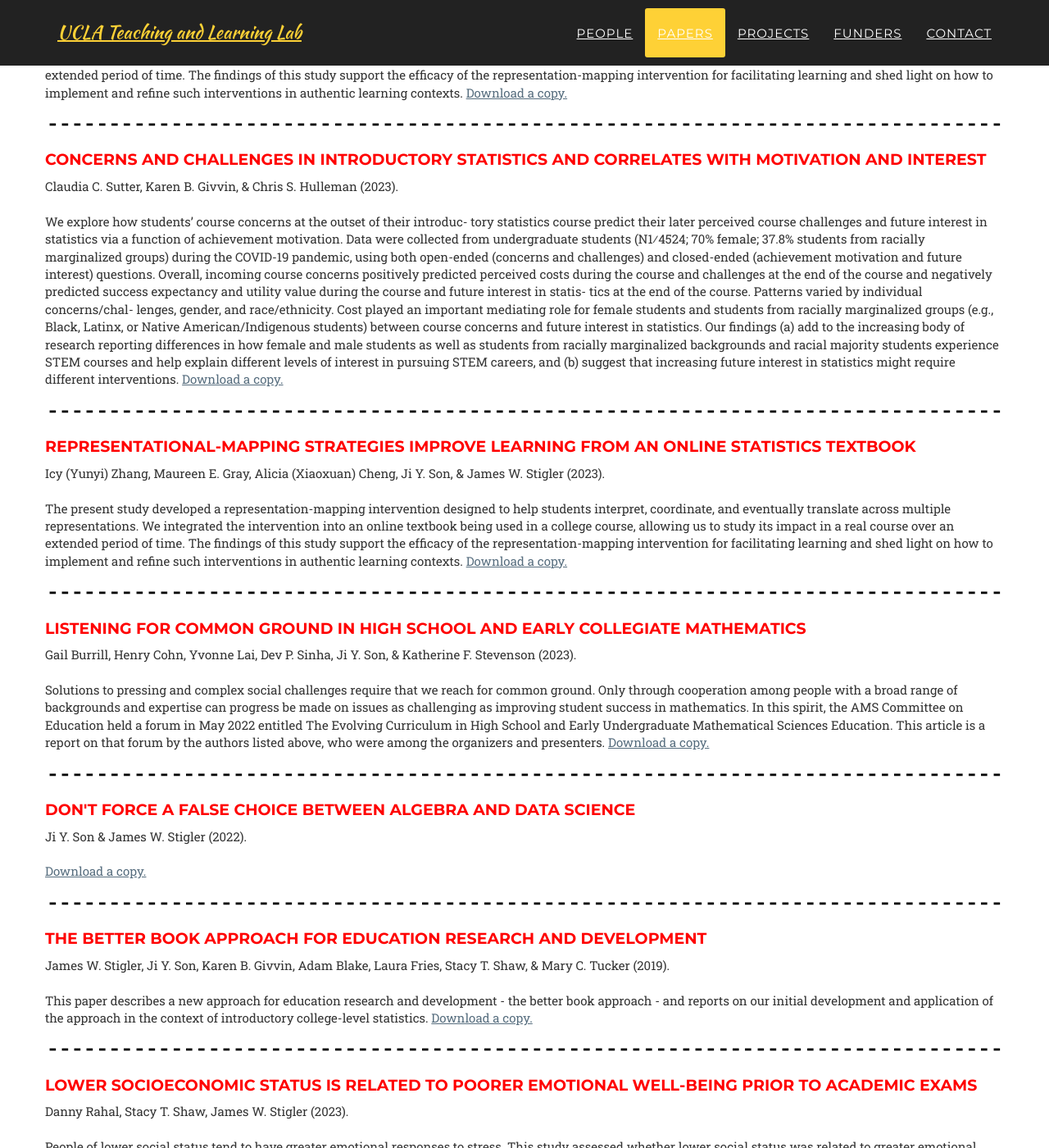
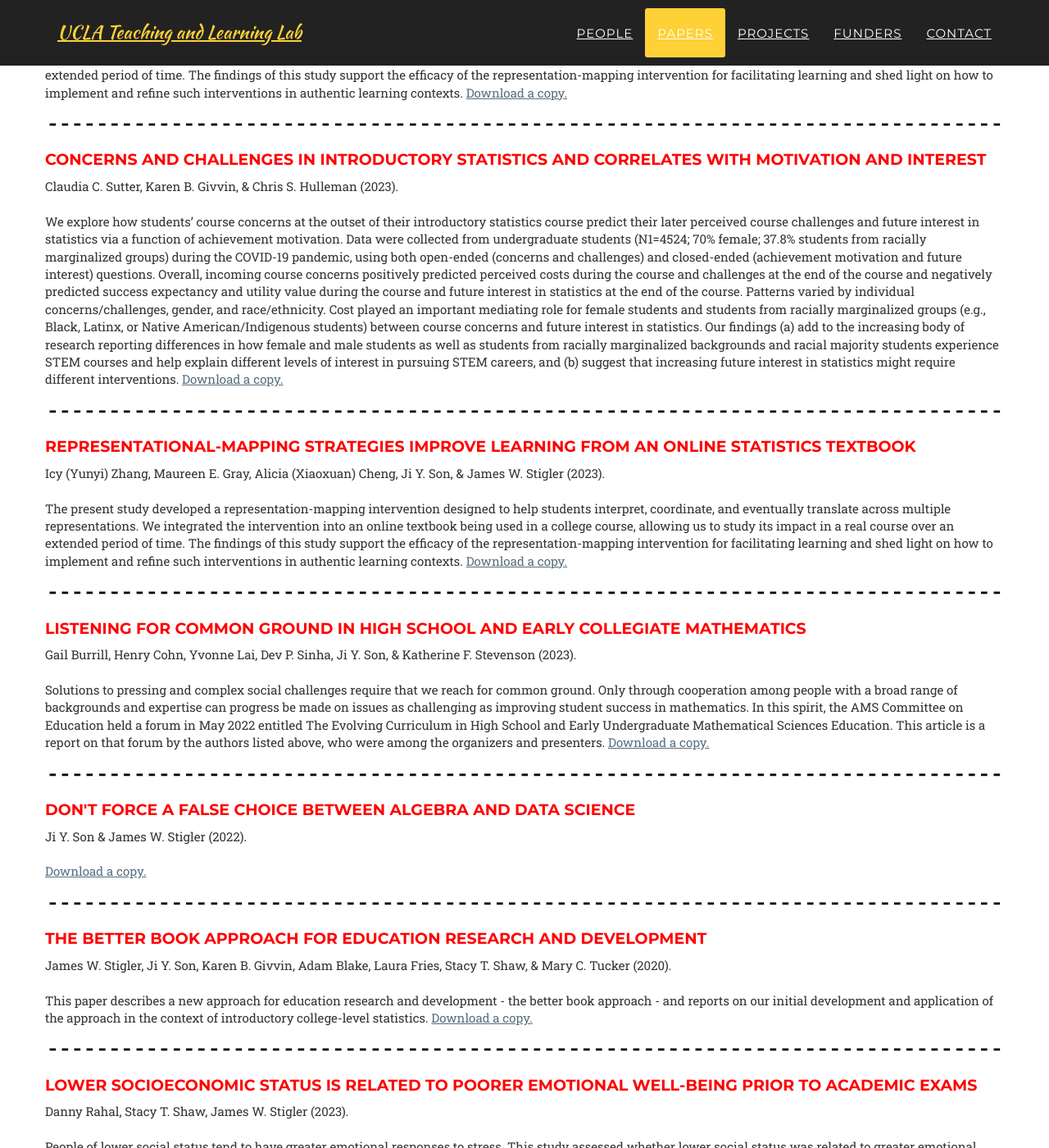
Before and after one commit to UCLATALL/TALL, a Jekyll site: the page built from index.html, in a window 1280 px wide and 1400 px high, scrolled down 5580 px. Shown: the whole window at 82% size. Built offline with Jekyll 4.4.1, drawn with Linux system fonts in a browser that asks for light colours; some web fonts are replaced.

Commit message:
small edits/typo fixes to publications list

```diff
--- a/_config.yml
+++ b/_config.yml
@@ -144,7 +144,7 @@
     authors: Claudia C. Sutter, Karen B. Givvin, & Chris S. Hulleman
     year: 2023
     filename: Sutter, Givvin, Hulleman, 2023.pdf
-    abstract: We explore how students’ course concerns at the outset of their introduc- tory statistics course predict their later perceived course challenges and future interest in statistics via a function of achievement motivation. Data were collected from undergraduate students (N1⁄4524; 70% female; 37.8% students from racially marginalized groups) during the COVID-19 pandemic, using both open-ended (concerns and challenges) and closed-ended (achievement motivation and future interest) questions. Overall, incoming course concerns positively predicted perceived costs during the course and challenges at the end of the course and negatively predicted success expectancy and utility value during the course and future interest in statis- tics at the end of the course. Patterns varied by individual concerns/chal- lenges, gender, and race/ethnicity. Cost played an important mediating role for female students and students from racially marginalized groups (e.g., Black, Latinx, or Native American/Indigenous students) between course concerns and future interest in statistics. Our findings (a) add to the increasing body of research reporting differences in how female and male students as well as students from racially marginalized backgrounds and racial majority students experience STEM courses and help explain different levels of interest in pursuing STEM careers, and (b) suggest that increasing future interest in statistics might require different interventions.
+    abstract: We explore how students’ course concerns at the outset of their introductory statistics course predict their later perceived course challenges and future interest in statistics via a function of achievement motivation. Data were collected from undergraduate students (N1=4524; 70% female; 37.8% students from racially marginalized groups) during the COVID-19 pandemic, using both open-ended (concerns and challenges) and closed-ended (achievement motivation and future interest) questions. Overall, incoming course concerns positively predicted perceived costs during the course and challenges at the end of the course and negatively predicted success expectancy and utility value during the course and future interest in statistics at the end of the course. Patterns varied by individual concerns/challenges, gender, and race/ethnicity. Cost played an important mediating role for female students and students from racially marginalized groups (e.g., Black, Latinx, or Native American/Indigenous students) between course concerns and future interest in statistics. Our findings (a) add to the increasing body of research reporting differences in how female and male students as well as students from racially marginalized backgrounds and racial majority students experience STEM courses and help explain different levels of interest in pursuing STEM careers, and (b) suggest that increasing future interest in statistics might require different interventions.
 
   - name: <span style="color:red">Representational-Mapping Strategies Improve Learning From an Online Statistics Textbook</span>
     authors: Icy (Yunyi) Zhang, Maureen E. Gray, Alicia (Xiaoxuan) Cheng, Ji Y. Son, & James W. Stigler
@@ -166,7 +166,7 @@
   - name: <span style="color:red">The Better Book Approach for Education Research and Development</span>
     authors: James W. Stigler, Ji Y. Son, Karen B. Givvin, Adam Blake, Laura Fries, Stacy T. Shaw, & Mary C. Tucker
     journal: PREPRINT
-    year: 2019
+    year: 2020
     filename: The “Better Book” Approach for Education.pdf
     abstract: This paper describes a new approach for education research and development - the better book approach - and reports on our initial development and application of the approach in the context of introductory college-level statistics.
 
```
